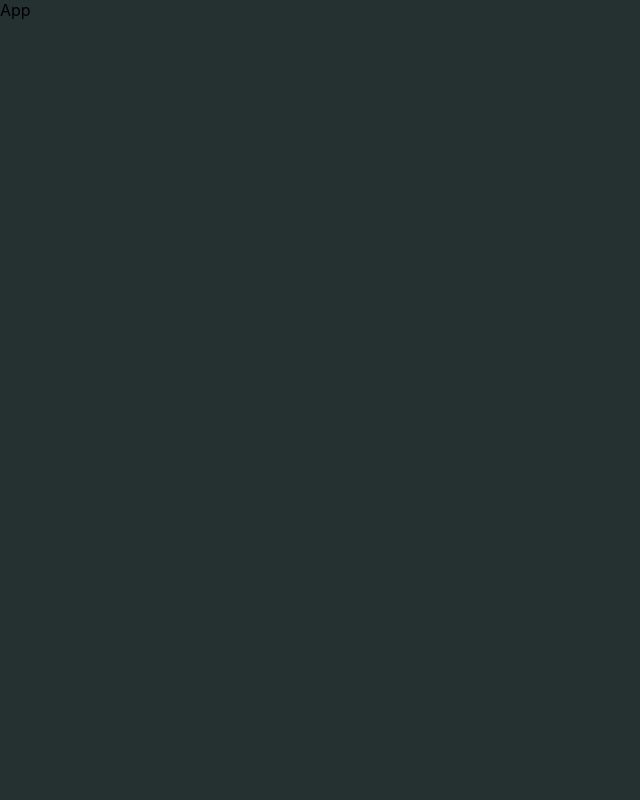
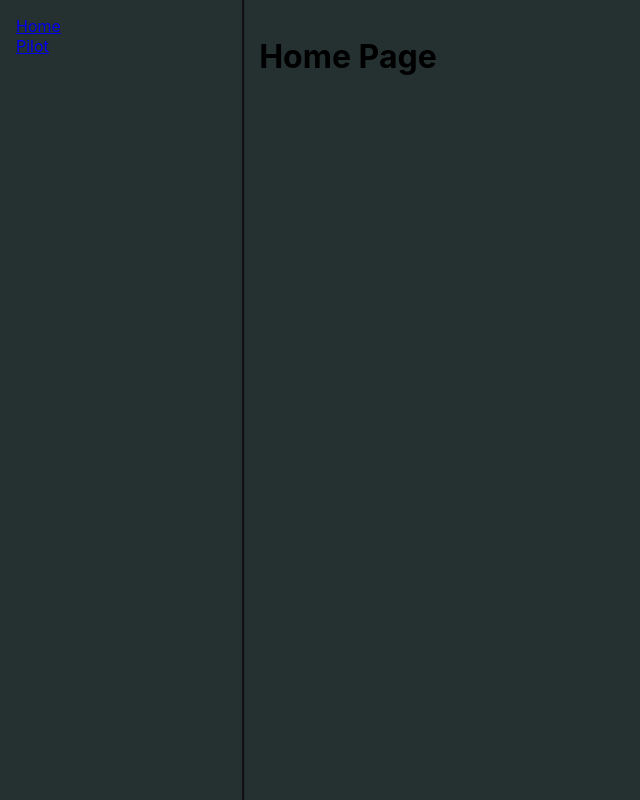
Before and after one commit to GlenCodez/glenned.com, a React (Create React App) app: page /home in a window 1280 px wide. Shown: the whole page, without its empty margins (0-640 px from the left). Built offline with nearby package versions, Linux system fonts and the light colour scheme.

Commit message:
implement react-router-dom

```diff
--- a/src/App.tsx
+++ b/src/App.tsx
@@ -1,10 +1,9 @@
 import React from 'react';
+import Layout from "./components/Layout/Layout";
 
 function App() {
   return (
-    <div className="App">
-      <div>App</div>
-    </div>
+      <Layout />
   );
 }
 
--- a/src/assets/styles/index.css
+++ b/src/assets/styles/index.css
@@ -22,11 +22,7 @@ code {
     monospace;
 }
 
-body, #root, .App {
+body, #root {
   height: 100%;
   width: 100%;
 }
-
-.App {
-  background-color: #253030;
-}
--- /dev/null
+++ b/src/components/Layout/Layout.css
@@ -0,0 +1,16 @@
+.Layout {
+    height: 100%;
+    width: 100%;
+    background-color: #253030;
+    display: flex;
+    flex-flow: row nowrap;
+}
+
+main {
+    display: flex;
+    flex-flow: column nowrap;
+    padding: 1rem;
+}
+main > div {
+    display: flex;
+}
--- /dev/null
+++ b/src/components/Layout/Layout.tsx
@@ -0,0 +1,17 @@
+import React from 'react';
+import './Layout.css';
+import Nav from "./Nav/Nav";
+import {Outlet} from "react-router-dom";
+
+function Layout() {
+    return (
+        <div className="Layout">
+            <Nav />
+            <main>
+                <Outlet />
+            </main>
+        </div>
+    )
+}
+
+export default Layout
--- /dev/null
+++ b/src/components/Layout/Nav/Nav.css
@@ -0,0 +1,9 @@
+.main-nav {
+    height: 100%;
+    width: 19%;
+    border-right: 1px solid #111;
+    box-shadow: 1px 0 1px #111;
+    padding: 1rem;
+    display: flex;
+    flex-flow: column nowrap;
+}
--- /dev/null
+++ b/src/components/Layout/Nav/Nav.tsx
@@ -0,0 +1,14 @@
+import React from 'react';
+import './Nav.css';
+import {Link} from "react-router-dom";
+
+function Nav() {
+    return (
+        <nav className="main-nav">
+            <Link to="/home">Home</Link>
+            <Link to="/pilot">Pilot</Link>
+        </nav>
+    );
+}
+
+export default Nav
--- a/src/index.tsx
+++ b/src/index.tsx
@@ -2,6 +2,9 @@ import React from 'react';
 import ReactDOM from 'react-dom/client';
 import './assets/styles/index.css';
 import App from './App';
+import {BrowserRouter, Route, Routes} from "react-router-dom";
+import Home from "./pages/Home";
+import Pilot from "./pages/Pilot";
 // import reportWebVitals from './zefault/reportWebVitals';
 
 const root = ReactDOM.createRoot(
@@ -9,7 +12,15 @@ const root = ReactDOM.createRoot(
 );
 root.render(
   <React.StrictMode>
-    <App />
+      <BrowserRouter>
+          <Routes>
+              <Route path="/" element={<App />}>
+                  <Route path="" element={<Home />} />
+                  <Route path="/home" element={<Home />} />
+                  <Route path="/pilot" element={<Pilot />} />
+              </Route>
+          </Routes>
+      </BrowserRouter>
   </React.StrictMode>
 );
 
--- /dev/null
+++ b/src/pages/Home.tsx
@@ -0,0 +1,11 @@
+import React from 'react';
+
+function Home() {
+    return (
+        <div>
+            <h1>Home Page</h1>
+        </div>
+    )
+}
+
+export default Home
--- /dev/null
+++ b/src/pages/Pilot.tsx
@@ -0,0 +1,11 @@
+import React from 'react';
+
+function Pilot() {
+    return (
+        <div>
+            <h1>Pilot</h1>
+        </div>
+    )
+}
+
+export default Pilot
```
Also changed, not shown: custom.d.ts (+8 -0 lines).
